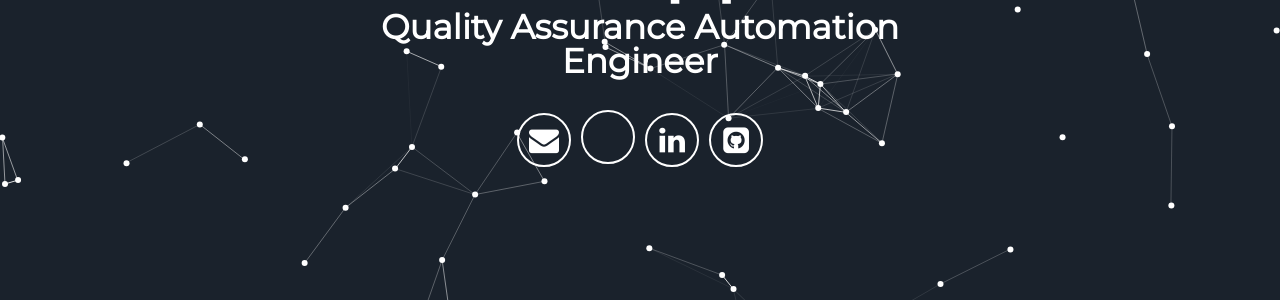
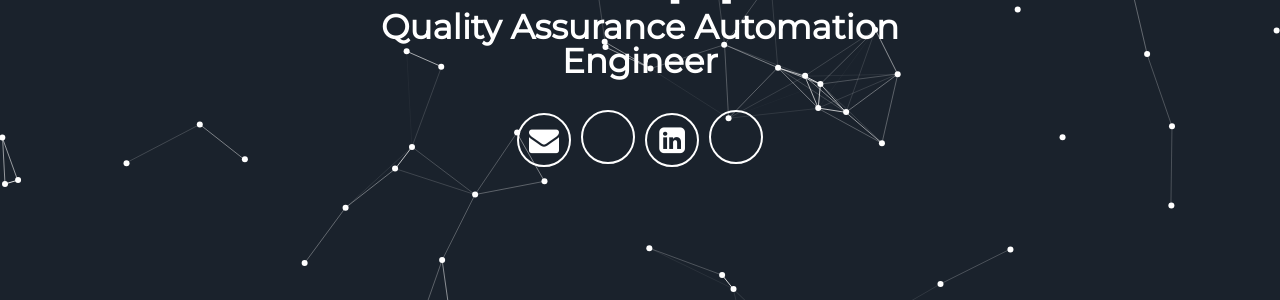
Before and after one commit to vincezipparro/vincezipparro.github.io, a Jekyll site: the page built from index.md, in a window 1280 px wide. Shown: the part 435-735 px from the top of the page. Built offline with Jekyll 4.4.1, drawn with Linux system fonts in a browser that asks for light colours; some web fonts are replaced; our own code applies the rules of GitHub Pages for plain Markdown files.

Commit message:
chnage icons

```diff
--- a/_includes/header.html
+++ b/_includes/header.html
@@ -7,8 +7,8 @@
       <div class="header-icons">
         <a aria-label="Send email" href="mailto:vincezipparro@gmail.com"><i class="icon fa fa-envelope"></i></a>
         <a aria-label="My App" target="_blank" href="https://apps.apple.com/us/app/bar-tabs/id1447581838"><i class="icon fa fa-app-store-ios" aria-hidden="true"></i></a>
-        <a aria-label="My LinkedIn" target="_blank" href="https://www.linkedin.com/in/vince-zipparro-aba09959"><i class="icon fa fa-linkedin" aria-hidden="true"></i></a>
-        <a aria-label="My Github" target="_blank" href="https://github.com/vincezipparro"><i class="icon fa fa-github-square" aria-hidden="true"></i></a>
+        <a aria-label="My LinkedIn" target="_blank" href="https://www.linkedin.com/in/vince-zipparro-aba09959"><i class="icon fa fa-linkedin-square" aria-hidden="true"></i></a>
+        <a aria-label="My Github" target="_blank" href="https://github.com/vincezipparro"><i class="icon fa fa-github-square-alt" aria-hidden="true"></i></a>
 
       </div>
       <div class="header-links">
```
